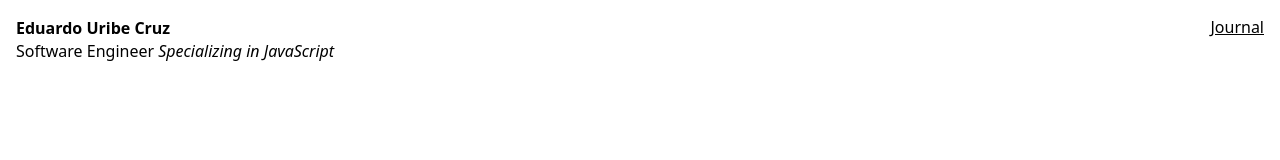
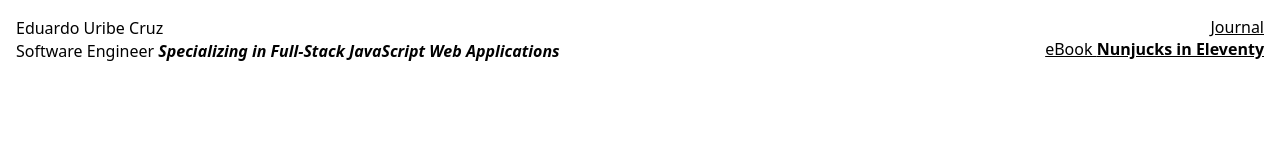
Before and after one commit to eduardo-uribe/eduardo-uribe, an Eleventy site: page index.html in a window 1280 px wide. Shown: the top 160 px of the page. Built offline with nearby package versions, Linux system fonts and the light colour scheme; Eleventy itself is replaced by a stand-in of ours; files that its build step writes are made by us from their sources.

Commit message:
Add link to ebook.

```diff
--- a/index.html
+++ b/index.html
@@ -1,13 +1,16 @@
 <!DOCTYPE html>
 <html lang="en">
   <head>
-    <meta charset="UTF-8">
-    <meta name="viewport" content="width=device-width, initial-scale=1.0">
+    <meta charset="UTF-8" />
+    <meta name="viewport" content="width=device-width, initial-scale=1.0" />
     <title>Eduardo Javier Uribe Cruz</title>
 
     <style>
-        html, body {
-            font-family: system-ui, -apple-system, BlinkMacSystemFont, 'Segoe UI', Roboto, Oxygen, Ubuntu, Cantarell, 'Open Sans', 'Helvetica Neue', sans-serif;
+      html,
+      body {
+        font-family: system-ui, -apple-system, BlinkMacSystemFont, 'Segoe UI',
+          Roboto, Oxygen, Ubuntu, Cantarell, 'Open Sans', 'Helvetica Neue',
+          sans-serif;
         font-size: 16px;
         height: 100vw;
         margin: 0;
@@ -22,7 +25,7 @@
 
       h1 {
         font-size: 1rem;
-            font-weight: 600;
+        font-weight: 400;
         line-height: 1.5;
         margin: 0;
       }
@@ -33,16 +36,23 @@
 
       p span {
         font-style: italic;
+        font-weight: 600;
       }
 
       ul {
         list-style: none;
         margin: 0;
         padding: 0;
+        text-align: right;
       }
 
       ul li a {
         color: black;
+      }
+
+      ul li a span {
+        /* font-style: italic; */
+        font-weight: 600;
       }
     </style>
   </head>
@@ -50,13 +60,21 @@
     <main>
       <span>
         <h1>Eduardo Uribe Cruz</h1>
-            <p>Software Engineer <span>Specializing in JavaScript</span></p>
+        <p>
+          Software Engineer
+          <span>Specializing in Full-Stack JavaScript Web Applications</span>
+        </p>
       </span>
 
       <ul>
         <li>
           <a href="/journal/">Journal</a>
         </li>
+        <li>
+          <a href="https://eleventy.gumroad.com/l/reetue"
+            >eBook <span>Nunjucks in Eleventy</span></a
+          >
+        </li>
       </ul>
     </main>
   </body>
```
Lines whose indentation alone changed are shown as unchanged.
